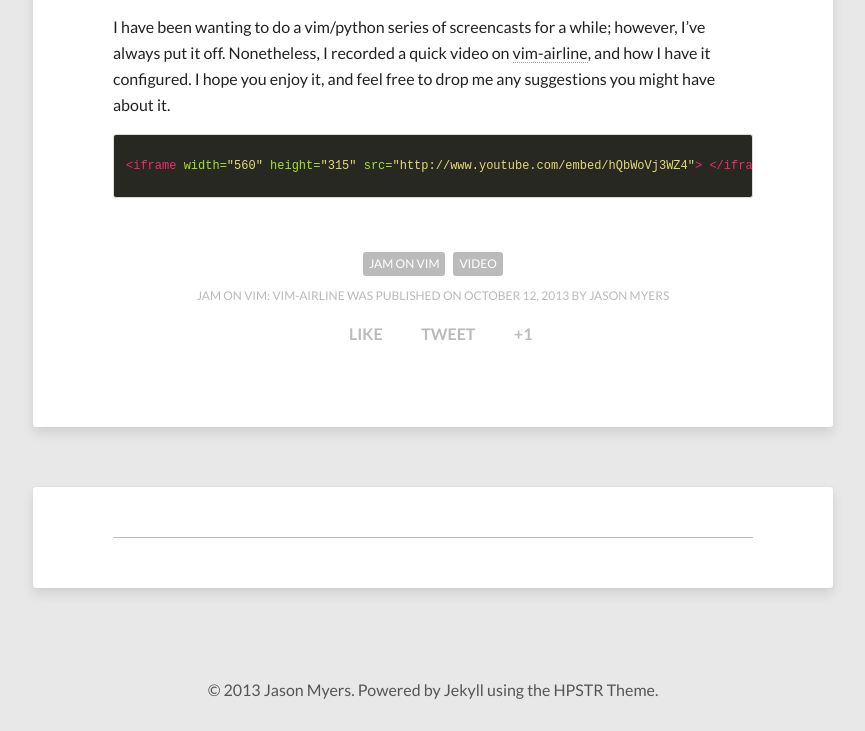
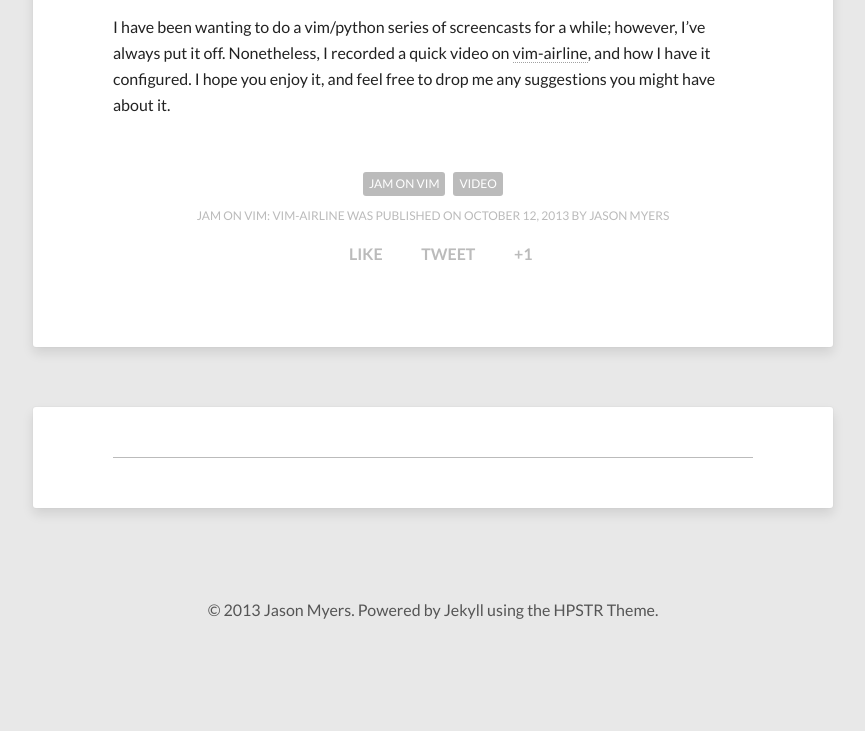
Before and after one commit to jasonamyers/jasonamyers.github.com, a Jekyll site: the page built from _posts/2013-10-12-vimairline.md, in a window 1280 px wide. Shown: the part 637-1368 px from the top of the page, without its empty margins (207-1072 px from the left). Built offline with Jekyll 4.4.1, drawn with Linux system fonts in a browser that asks for light colours; nearby versions of some CDN libraries; after the commit the page ends 1288 px from its top, so only the background shows below that.

Commit message:
Fixing image, changing initial post
Signed-off-by: Jason Myers <jason@jasonamyers.com>

```diff
--- a/_posts/2013-10-12-vimairline.md
+++ b/_posts/2013-10-12-vimairline.md
@@ -14,7 +14,3 @@ however, I've always put it off.  Nonetheless, I recorded a quick video on
 [vim-airline](https://github.com/bling/vim-airline), and how I have it
 configured.  I hope you enjoy it, and feel free to drop me any suggestions you
 might have about it.
-
-{% highlight html %}
-<iframe width="560" height="315" src="http://www.youtube.com/embed/hQbWoVj3WZ4"> </iframe>
-{% endhighlight %}
```
Also changed, not shown: images/avatar.jpg.
